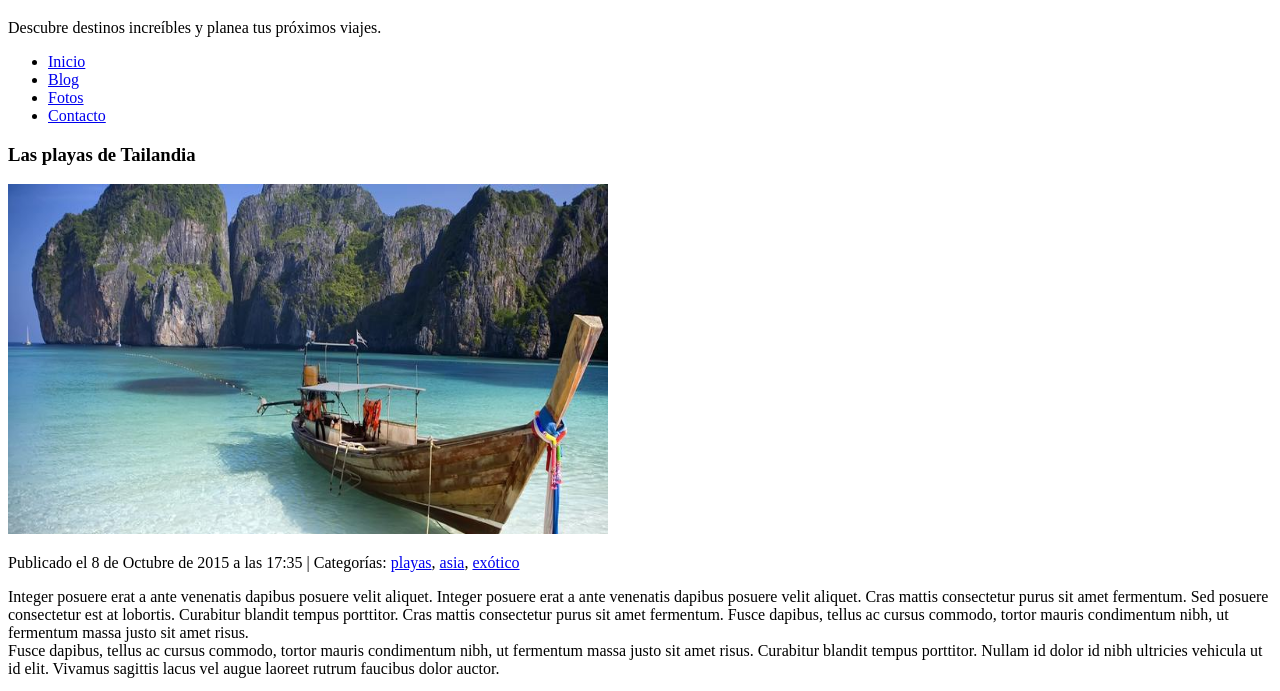
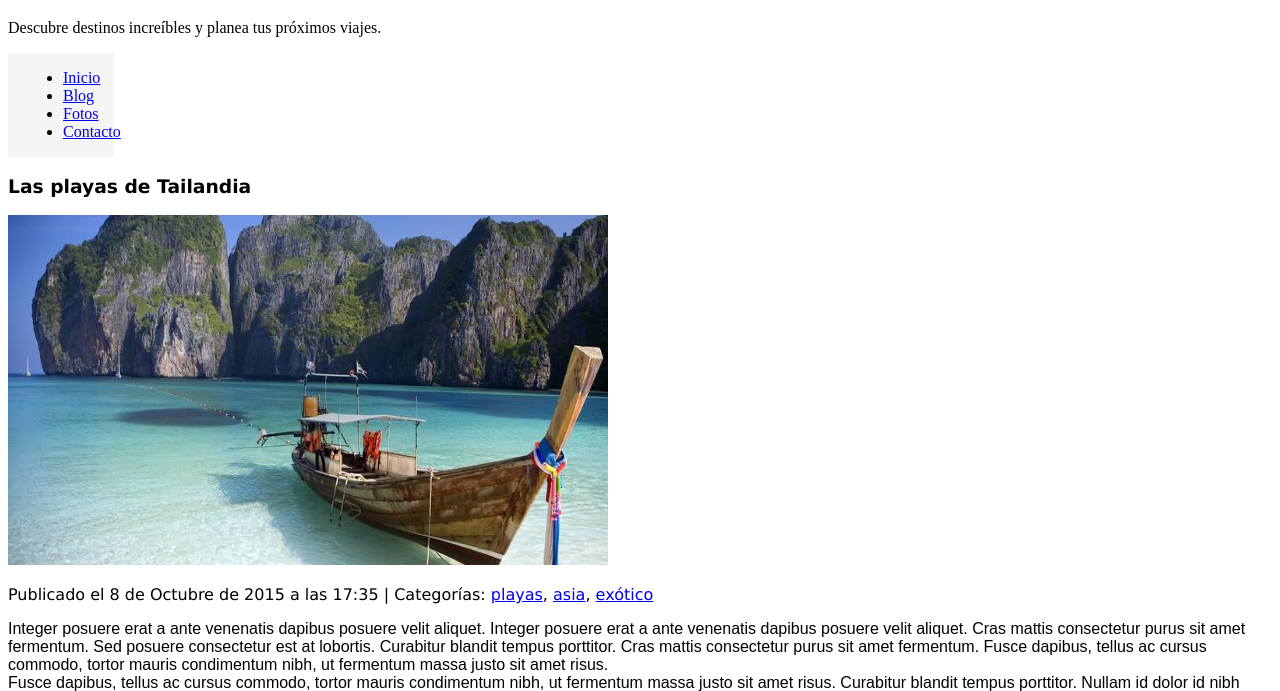
Before and after one commit to Erick5080/lab6, a plain HTML site: page index.html in a window 1280 px wide. Shown: the part 61-752 px from the top of the page. Drawn offline with Linux system fonts and the light colour scheme.

Commit message:
Add files via upload

```diff
--- /dev/null
+++ b/estilos css/css.css
@@ -0,0 +1,17 @@
+.navbar{
+    width: 6%;
+    padding: 0 15px;
+    background-color: whitesmoke;
+    margin: 0;
+    display: flex;
+    justify-content: space-between;
+    align-items: center;
+}
+.post-header{
+    font-family: Verdana, Geneva, Tahoma, sans-serif;
+    margin: 0;
+    padding: 0;
+}
+.post-body{
+    font-family: Arial, Helvetica, sans-serif;
+}
--- a/index.html
+++ b/index.html
@@ -7,7 +7,7 @@
 
 		<title>Los viajes de Elba</title>
 
-		<link rel="stylesheet" type="text/css" href="assets/css/styles.css">
+		<link rel="stylesheet" type="text/css" href="estilos css/css.css">
 
 	</head>
 	<body>
```
